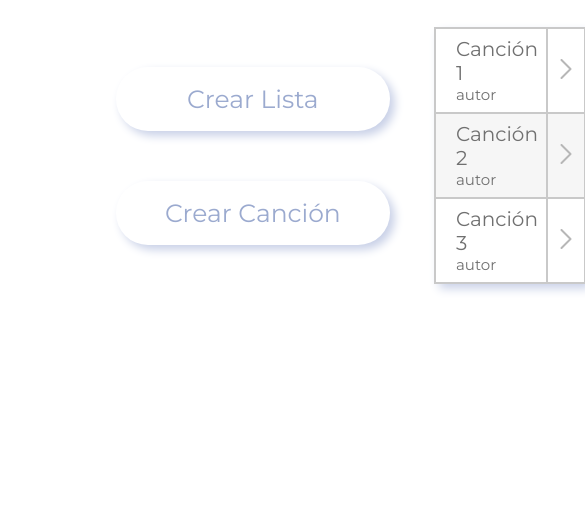
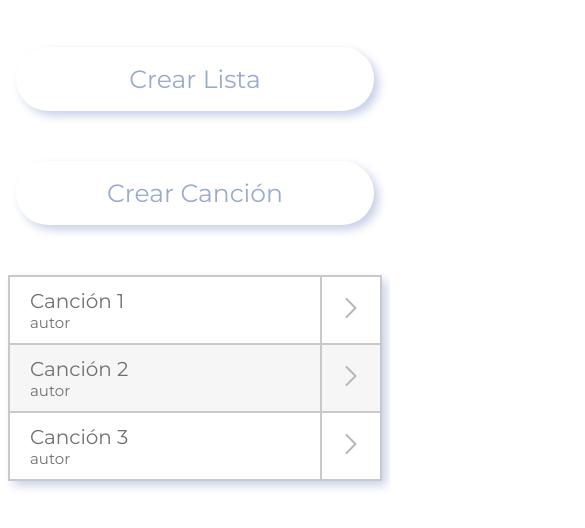
Before and after one commit to JosueCastro06/WorshipList, a website: page index.html in a window 390 px wide. Shown: the part 72-600 px from the top of the page, 585 px wide, since content can reach past the window. Drawn offline with Linux system fonts and the light colour scheme.

Commit message:
Responsive primera página
Se agregó el diseño responsivo de la primera página.

```diff
--- a/css/index.css
+++ b/css/index.css
@@ -29,7 +29,7 @@
 
 .body{
 
-background: var(--greyLight-1);
+    background: var(--greyLight-1);
 
 }
 
@@ -77,9 +77,16 @@ background: var(--greyLight-1);
 
 .botones_tabla-container {
 
+    margin: 5% 5%;
+    display: flex;
+
 }
 
 .botones-container {
+
+    margin-left: 5%;
+    display: block;
+    align-self: center;
 
 }
 
@@ -89,7 +96,7 @@ background: var(--greyLight-1);
 
     margin: 50px;
     font-family: 'Montserrat';
-    width: 15rem;
+    width: 20rem;
     height: 4rem;
     border-radius: 3rem;
     box-shadow: var(--shadow);
@@ -137,7 +144,7 @@ background: var(--greyLight-1);
 
 
     align-self: center;
-
+    display: block;
     width: 100%;
     margin: 5%;
     text-align: -webkit-center;
@@ -193,3 +200,48 @@ tr:nth-child(even) {
     100%{opacity: 100%;}
 
 }
+
+
+/*___________RESPONSIVE____________*/
+
+@media screen and (max-width: 1000px) {
+
+    .botones_tabla-container{
+
+        display: block;
+        margin: 0%;
+
+    }
+
+    .botones-container{
+
+        margin: 10% 0 8% 0;
+        text-align: -webkit-center;
+
+
+    }
+
+    .table-container{
+
+        margin: 0%;
+
+
+    }
+
+    .btn{
+
+        margin: 50px 0;
+
+    }
+
+
+
+}
+
+@media screen and (max-width: 500px) {
+
+
+
+
+
+}
--- a/index.html
+++ b/index.html
@@ -12,13 +12,13 @@
         <img id= "LogoWL" src="img/LogoWL.svg" alt="LogoWL">
     </div>
 
-    <div class="botones_tabla-container" style="margin: 5% 20%; display: flex;">
+    <div class="botones_tabla-container">
 
-        <div class="botones-container" style="display: block; align-self: center;">
+        <div class="botones-container">
             <div class="btn btn__1">Crear Lista</div>
             <div class="btn btn__1">Crear Canción</div>
         </div>
-        <div class="table-container" style="display: block;">
+        <div class="table-container">
 
             <table class="table">
 
```
